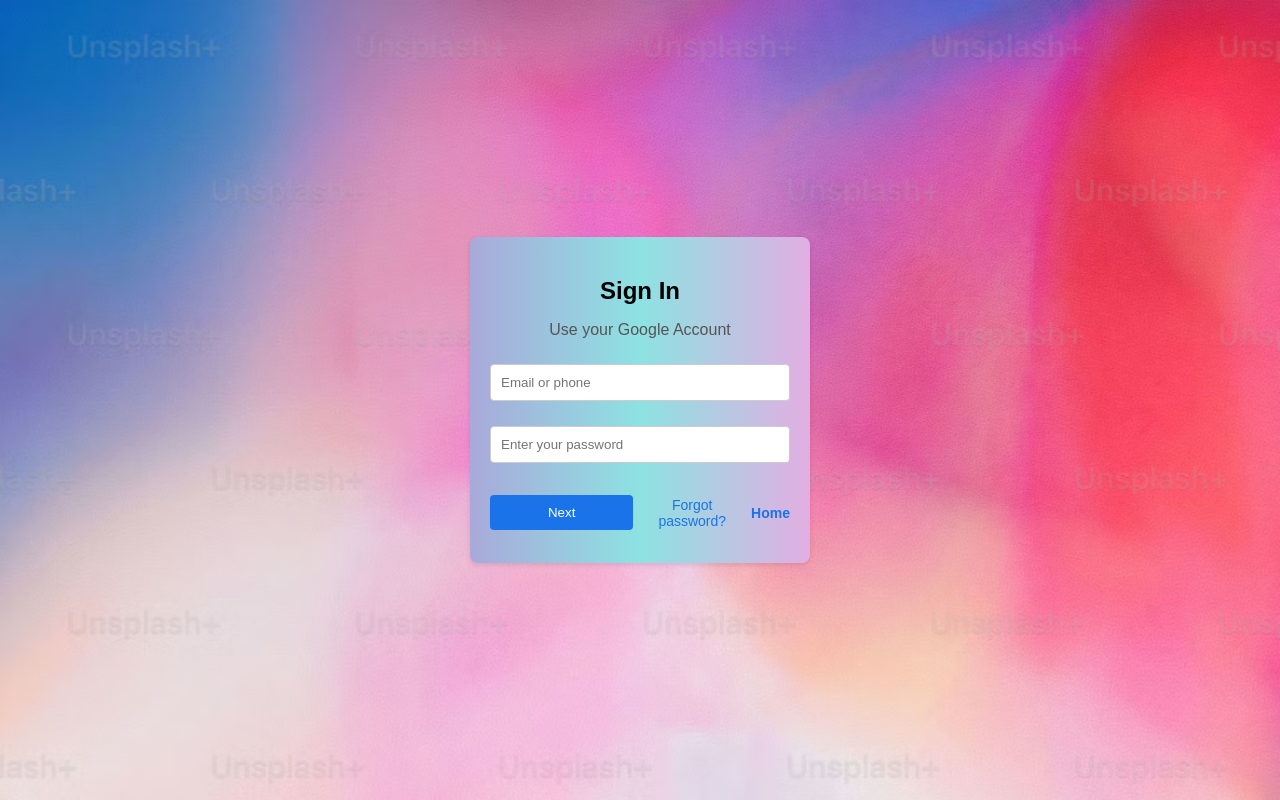
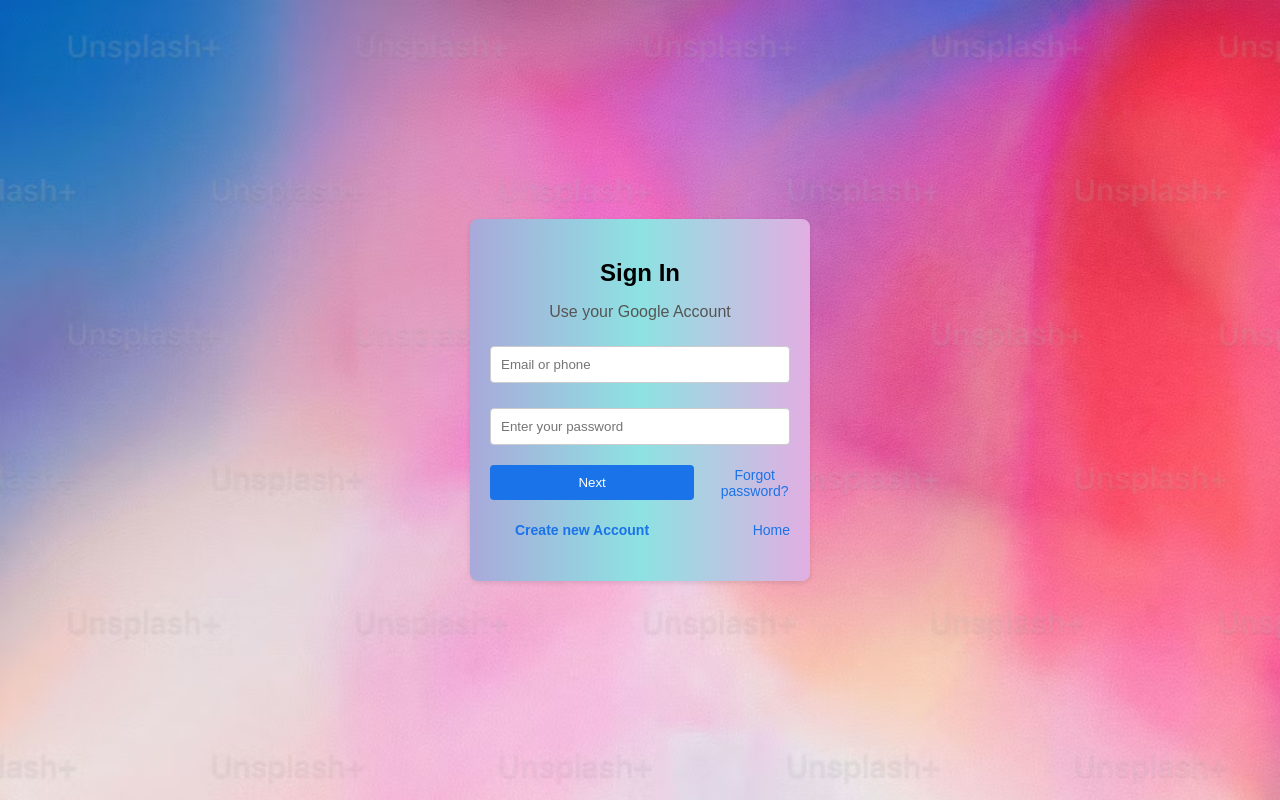
Before and after one commit to 13Marirajan/project-final, a plain HTML site: page login/login.html in a window 1280 px wide. Drawn offline with Linux system fonts and the light colour scheme.

Commit message:
Update login.html

```diff
--- a/login/login.html
+++ b/login/login.html
@@ -22,8 +22,11 @@
             <div class="footer">
                 <button type="submit">Next</button>
                 <a href="forgot.html">Forgot password?</a>
-                <h4><a  href="Home.html">Home</a></h4>
 
+                </div>
+                <div class="footer">
+                <h4><a  href="New account.html">Create new Account</a></h4>
+                 <h2></h2><a style="margin: right;" href="Home.html">Home </a> </h2>
                 </div>
             </div>
         </form>
```
